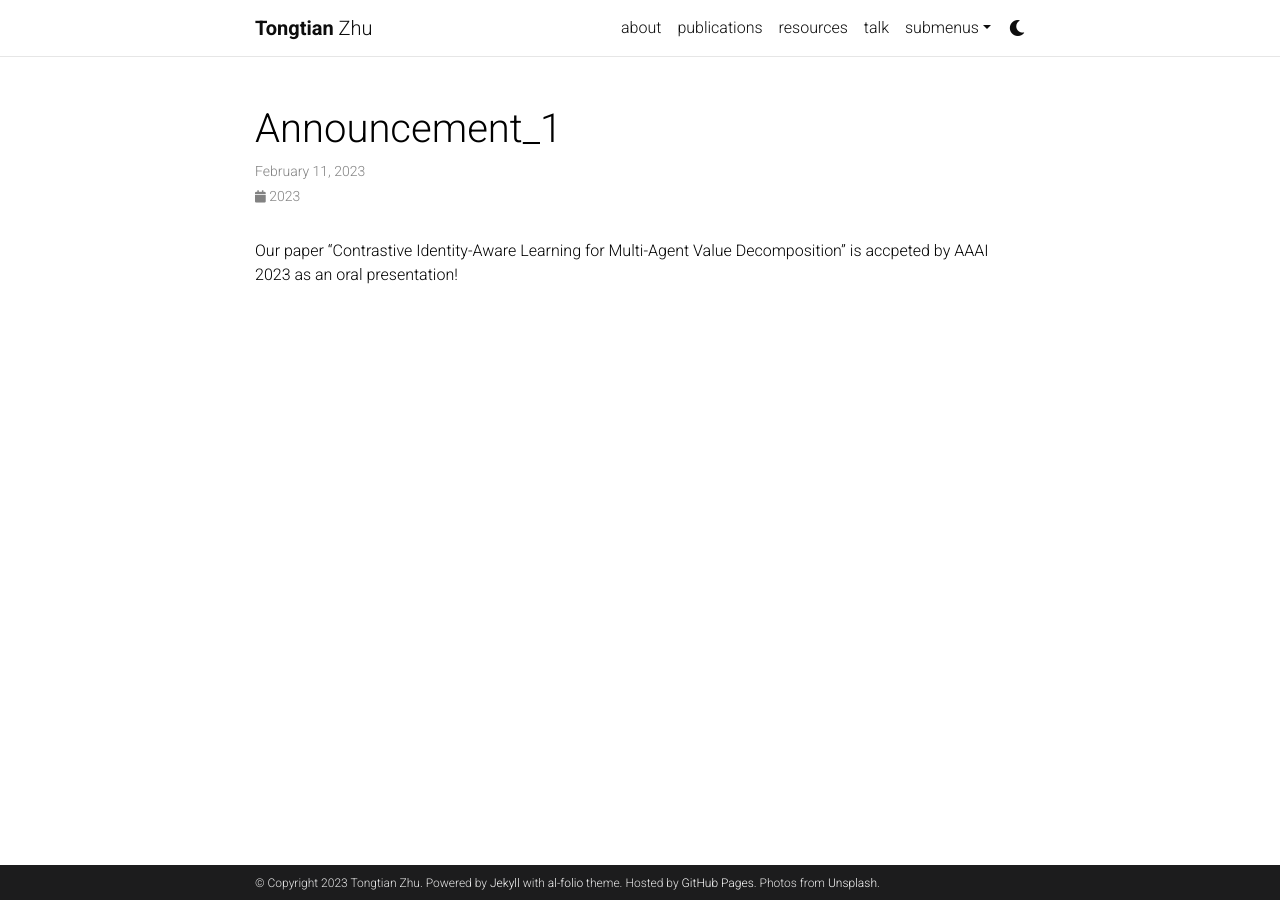
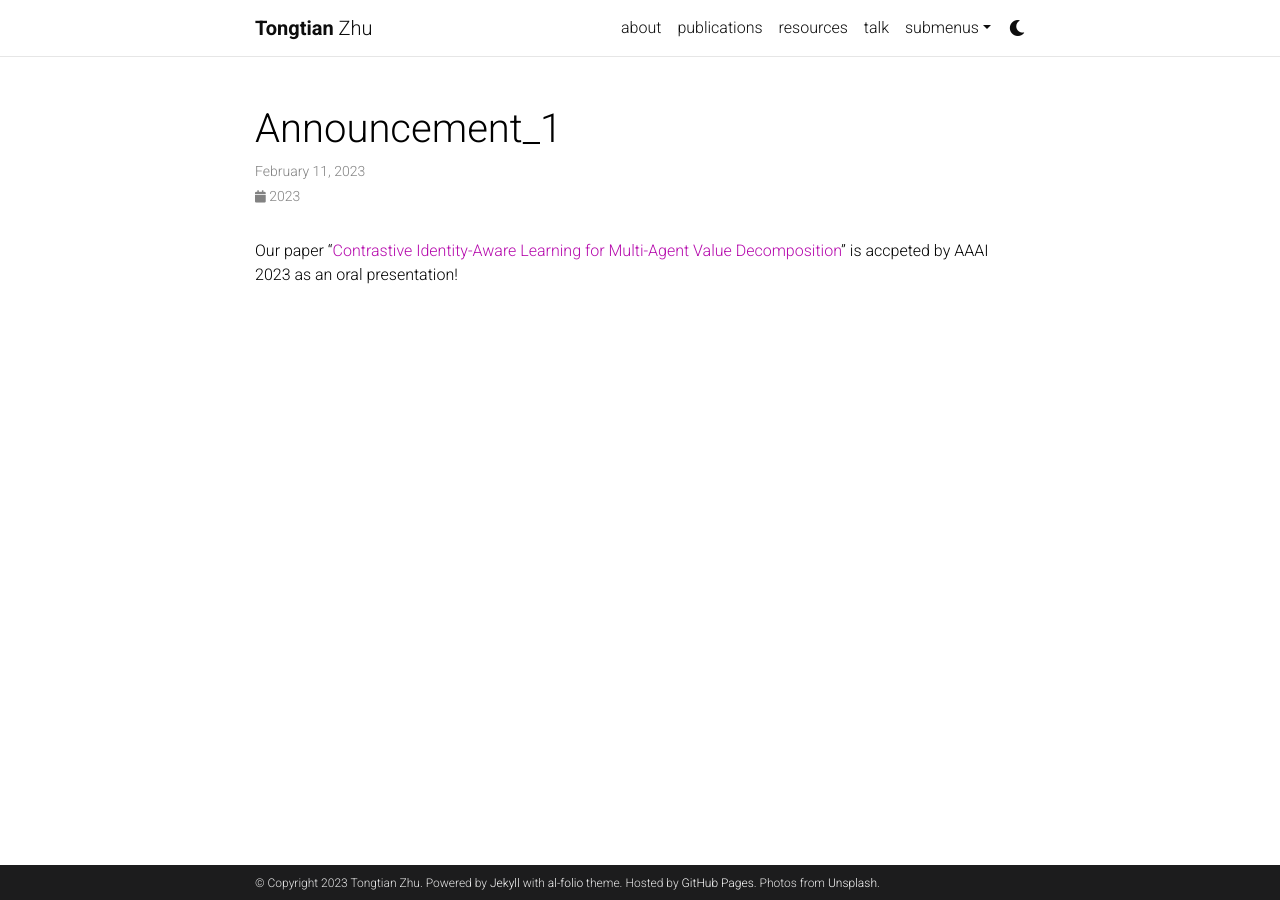
Before and after one commit to Raiden-Zhu/Raiden-Zhu.github.io, a Jekyll site: the page built from _news/announcement_1.md, in a window 1280 px wide. Built offline with Jekyll 4.4.1, drawn with Linux system fonts in a browser that asks for light colours; full-size pictures stand in for the smaller copies a plugin makes; comment, search, counter and statistics services are not loaded; a style sheet for code colours, icons or effects is not loaded; part of the change alters nothing that is shown.

```diff
--- a/_news/announcement_1.md
+++ b/_news/announcement_1.md
@@ -5,4 +5,4 @@ inline: true
 related_posts: false
 ---
 
-Our paper "Contrastive Identity-Aware Learning for Multi-Agent Value Decomposition" is accpeted by AAAI 2023 as an oral presentation!
+Our paper "[Contrastive Identity-Aware Learning for Multi-Agent Value Decomposition](https://arxiv.org/pdf/2211.12712)" is accpeted by AAAI 2023 as an oral presentation!
```
